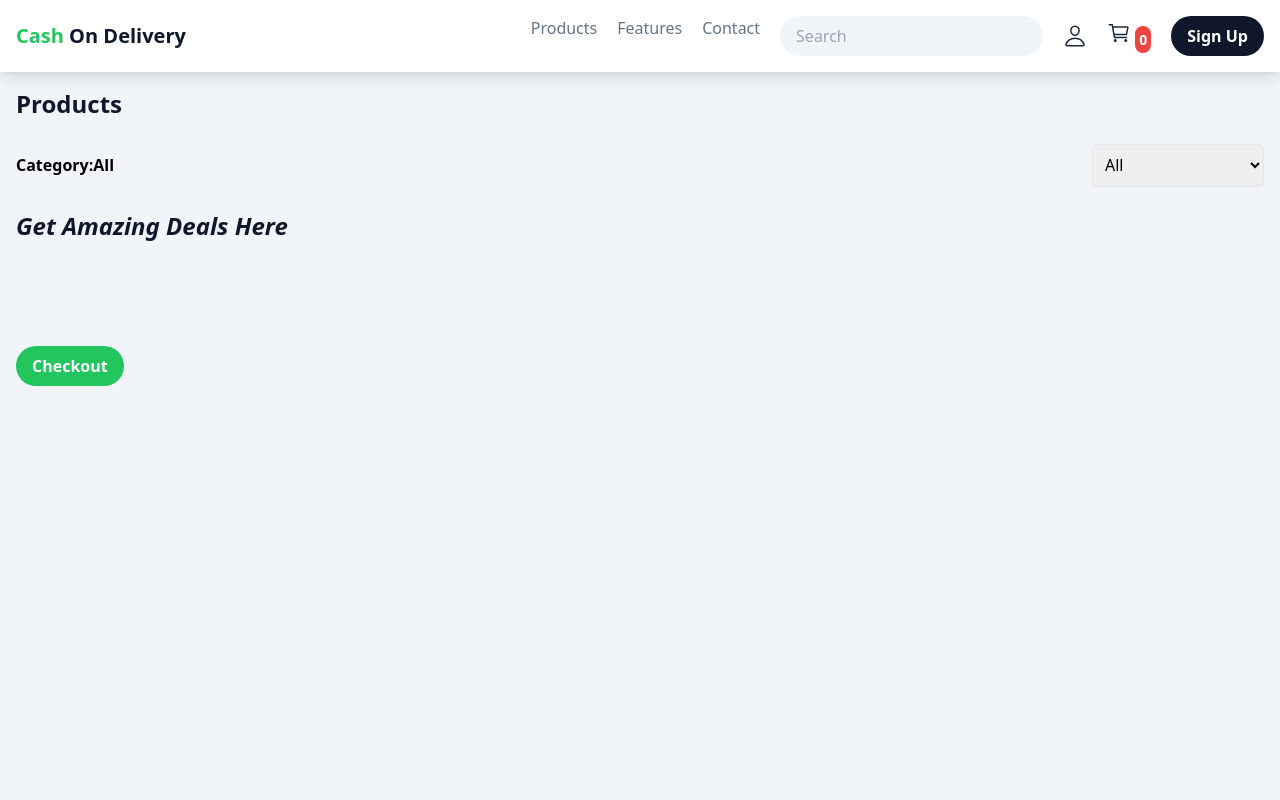
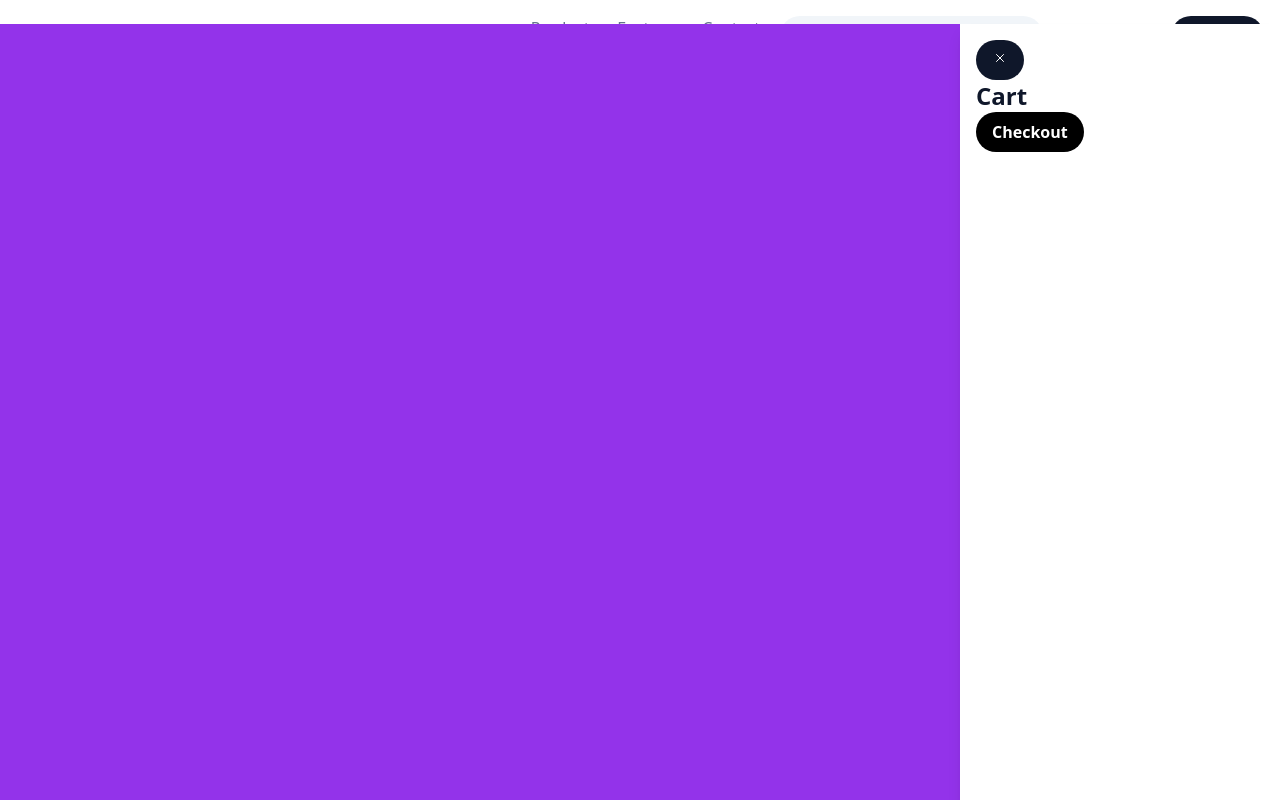
Before and after one commit to Mandla7784/online-shopping-Javascriptt, a React app: page online-shopping/index.html in a window 1280 px wide. Built offline with nearby package versions, Linux system fonts and the light colour scheme; no server answers.

Commit message:
Added an overlay

```diff
--- a/online-shopping/index.html
+++ b/online-shopping/index.html
@@ -83,7 +83,7 @@
           </li>
         </ul>
       </nav>
-      <main class="p-4 flex flex-col space-y-6">
+      <main class="p-4 flex flex-col space-y-6 relative">
         <h1 class="text-slate-900 text-2xl font-bold">Products</h1>
         <div class="flex items-center justify-between">
           <label class="font-bold" id="label-category" for="category"
@@ -109,14 +109,26 @@
             class="grid grid-cols-1 md:grid-cols-2 lg:grid-cols-3 gap-6 place-items-center"
           ></div>
         </section>
-        <section class="cart-section">
-          <div id="cart-items" class="cart-items"></div>
-          <button
-            class="bg-green-500 text-white font-bold py-2 px-4 rounded-full hover:bg-green-600 transition"
+        <div
+          class="overlay bg-purple-600 h-100 w-100 fixed top-0 bottom-0 left-0 right-0 z-40 hidden"
+        >
+          <section
+            class="cart-section top-0 right-0 bottom-0 h-screen shadow-lg bg-white absolute p-4 w-80"
           >
-            Checkout
-          </button>
-        </section>
+            <button
+              class="close-button bg-slate-900 text-white font-bold py-2 px-4 rounded-full hover:bg-slate-600 transition"
+            >
+              <ion-icon name="close-outline"></ion-icon>
+            </button>
+            <h2 class="text-slate-900 text-2xl font-bold">Cart</h2>
+            <div id="cart-items" class="cart-items"></div>
+            <button
+              class="bg-black text-white font-bold py-2 px-4 rounded-full hover:bg-slate-600 transition"
+            >
+              Checkout
+            </button>
+          </section>
+        </div>
       </main>
     </div>
     <script type="module">
```
